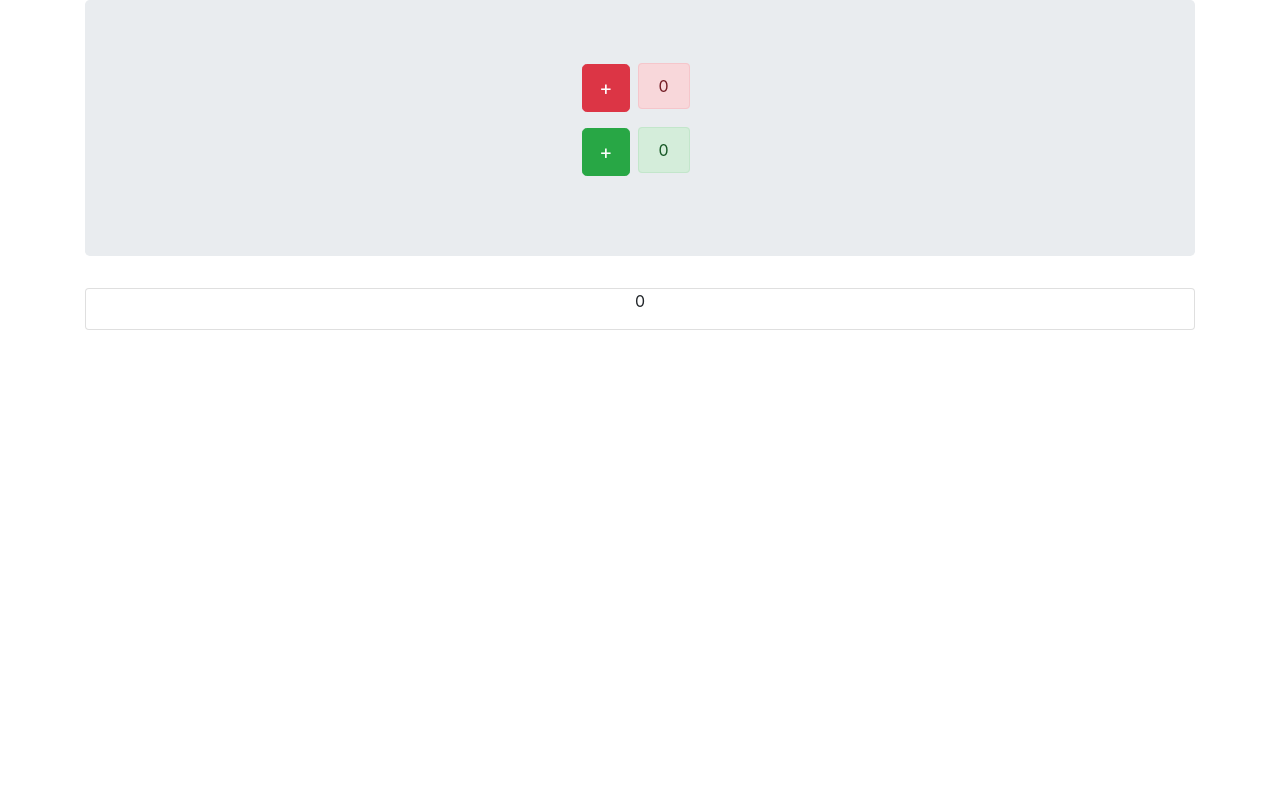
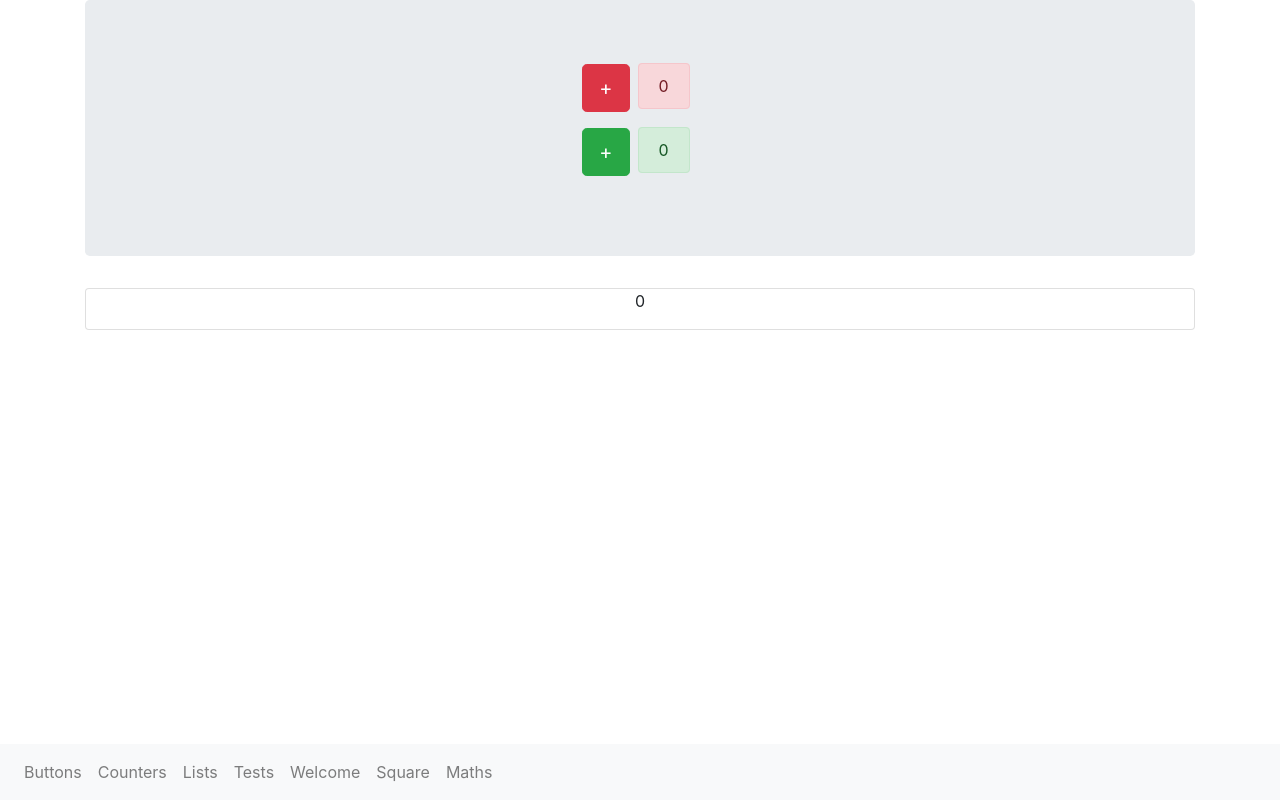
Before and after one commit to AlexanderBraatz/w910reactUI, a React (Create React App) app in the folder w910react/: page /counters in a window 1280 px wide. Built offline with nearby package versions, Linux system fonts and the light colour scheme.

Commit message:
W9D3 chall 06-react-router chall 3 created Footer, to be Nav bar which uses React's Link Component and to prop, fixed GodCounter EventListener Unmounting error

```diff
--- a/w910react/src/App.js
+++ b/w910react/src/App.js
@@ -25,6 +25,8 @@ import StepCounter from './components/03state/StepCounter'
 import CatchMeIfYouCan from './components/03state/CatchMeIfYouCan'
 import RollCall from './components/03state/RollCall'
 
+import Footer from './components/06routing/Footer'
+
 
 
 function App() {
@@ -43,7 +45,7 @@ function App() {
           <GodCounter />
         </Route>
 
-        <Route  path="/Lists">
+        <Route  path="/lists">
           <List />
           <Adder />
         </Route>
@@ -79,7 +81,7 @@ function App() {
         </Route>
 
 
-
+        <Footer />
       </Router>
     </div>
   );
--- a/w910react/src/components/04lifecycle/GodCounter.jsx
+++ b/w910react/src/components/04lifecycle/GodCounter.jsx
@@ -12,12 +12,12 @@ class GodCounter extends Component {
 
     }
     componentDidMount(){
-        window.addEventListener("click", () => this.handleClick() )
+        window.addEventListener("click", this.handleClick )// <- putting t.handleClick in an anon fn breaks WillUnmount so just use it like it's done here
     }
     //^runs after mounting and 1st render to set up the event listener
 
     componentWillUnmount(){
-        window.removeEventListener("click", () => this.handleClick() )
+        window.removeEventListener("click", this.handleClick )
     }
 
     handleClick() {
--- /dev/null
+++ b/w910react/src/components/06routing/Footer.jsx
@@ -0,0 +1,37 @@
+import React from "react";
+
+import { Link } from "react-router-dom"
+
+const Footer = () => (
+  <nav className="navbar fixed-bottom navbar-expand-sm navbar-light bg-light mt-3">
+
+  <div className=" " id="navbarNav">
+    <ul className="navbar-nav">
+      <li className="nav-item">
+        <Link className="nav-link" to="/buttons">Buttons</Link>
+      </li>
+      <li className="nav-item">
+        <Link className="nav-link" to="/counters">Counters</Link>
+      </li>
+
+      <li className="nav-item">
+        <Link className="nav-link " to="/lists">Lists</Link>
+      </li>
+      <li className="nav-item">
+        <Link className="nav-link " to="/tests">Tests</Link>
+      </li>
+      <li className="nav-item">
+        <Link className="nav-link " to="/welcome">Welcome</Link>
+      </li>
+      <li className="nav-item">
+        <Link className="nav-link " to="/square">Square</Link>
+      </li>
+      <li className="nav-item">
+        <Link className="nav-link " to="/maths">Maths</Link>
+      </li>
+    </ul>
+  </div>
+</nav>
+);
+
+export default Footer;
```
